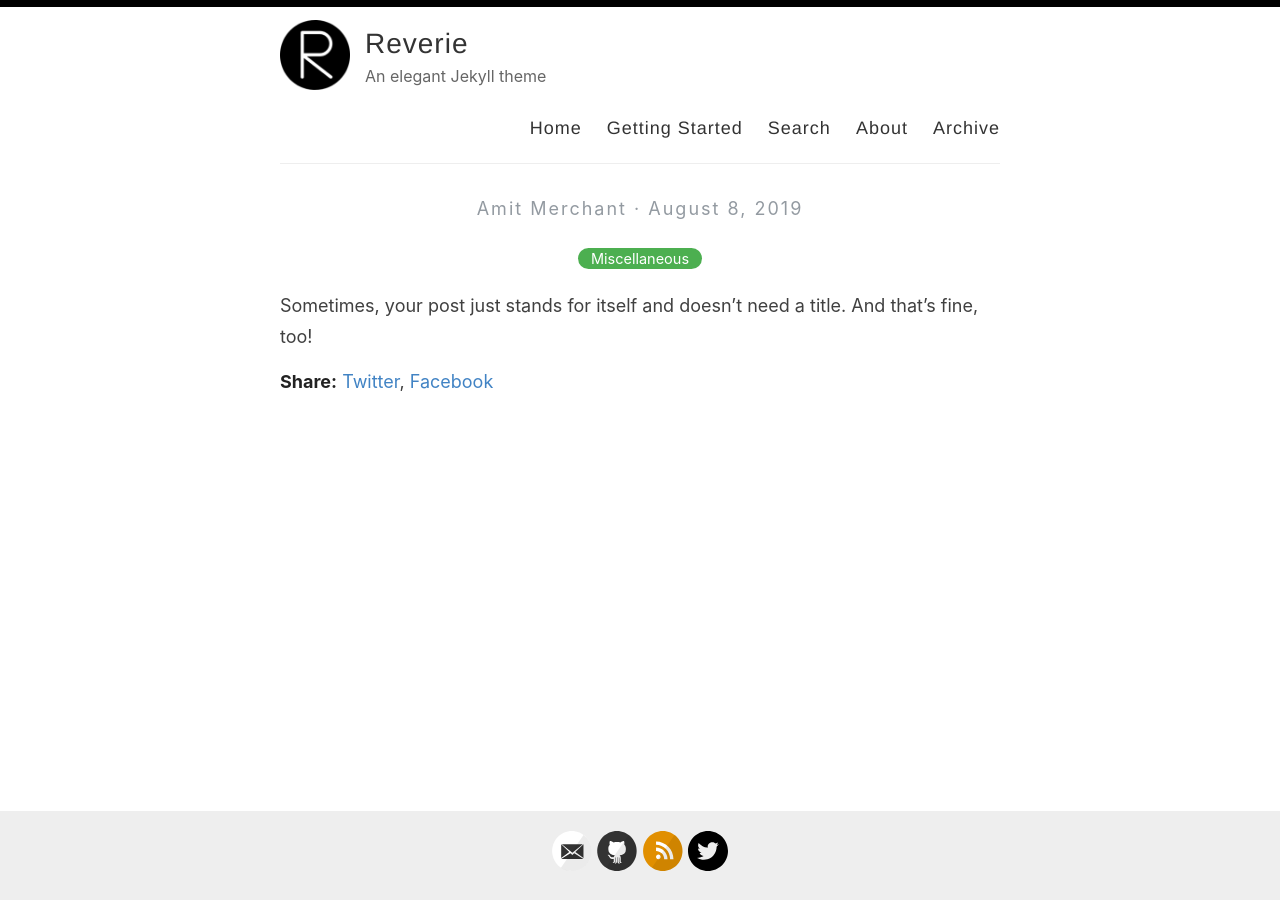
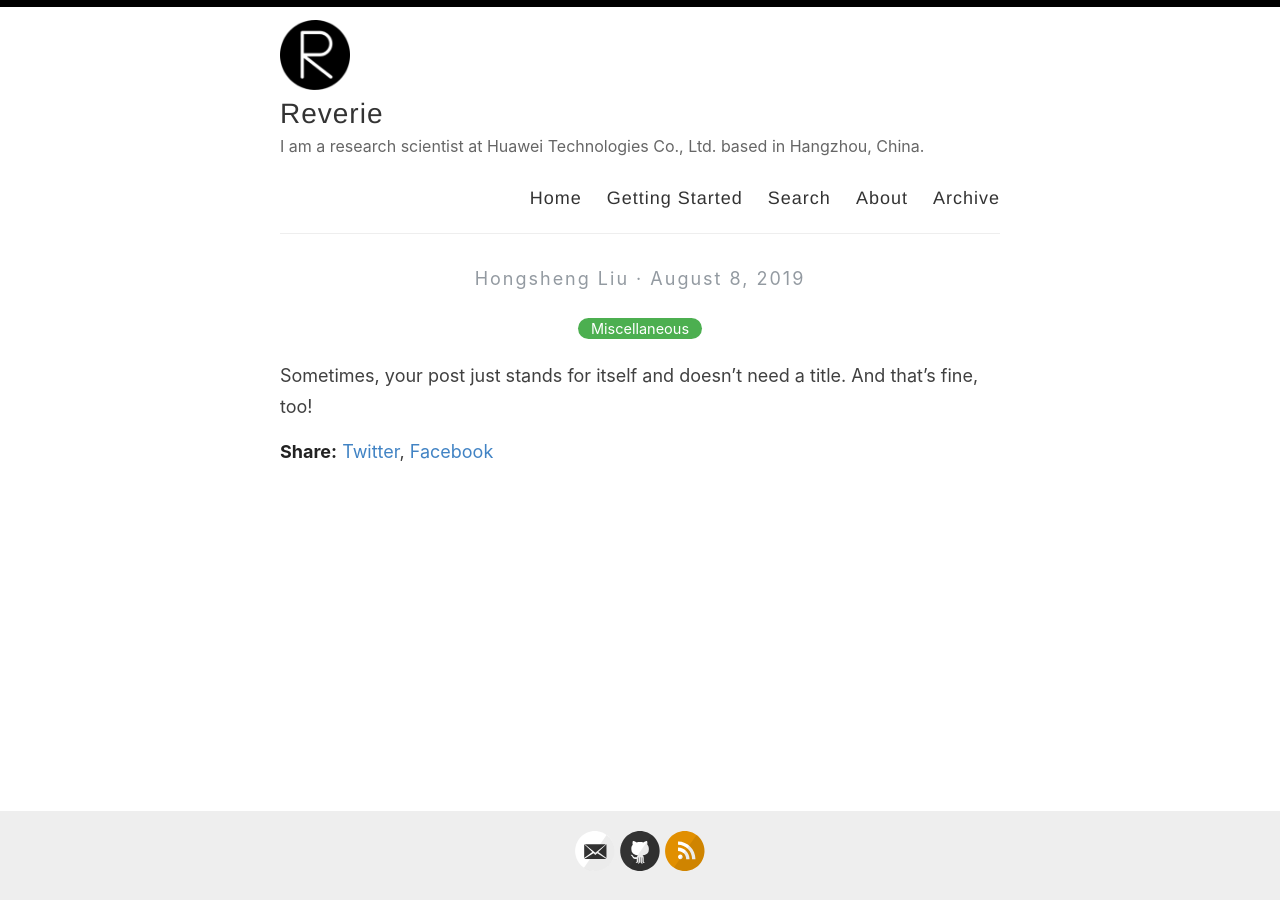
Before and after one commit to hsliuustc/hsliuustc.github.io, a Jekyll site: the page built from _posts/2019-08-08-no-title-posts.md, in a window 1280 px wide. Built offline with Jekyll 4.4.1, drawn with Linux system fonts in a browser that asks for light colours.

Commit message:
update config.yml

```diff
--- a/_config.yml
+++ b/_config.yml
@@ -6,10 +6,10 @@
 name: Reverie
 
 # Name of the author
-author: Amit Merchant
+author: Hongsheng Liu
 
 # Short bio or description (displayed in the header)
-description: An elegant Jekyll theme
+description: I am a research scientist at Huawei Technologies Co., Ltd. based in Hangzhou, China.
 
 # URL of your avatar or profile pic (you could use your GitHub profile pic)
 avatar: /images/reverie.png
@@ -21,15 +21,15 @@ avatar: /images/reverie.png
 # Includes an icon in the footer for each username you enter
 footer-links:
   dribbble:
-  email: amit.d.merchant@gmail.com
+  email: hsliuustc@gmail.com
   facebook:
   flickr:
-  github: amitmerchant1990/reverie
+  github: hsliuustc/hsliuustc
   instagram:
   linkedin:
   pinterest:
   rss: rss
-  twitter: amit_merchant
+  twitter: # amit_merchant
   stackoverflow:
   youtube: # channel/<your_long_string> or user/<user-name>
   googleplus: # anything in your profile username that comes after plus.google.com/
@@ -48,14 +48,14 @@ google_analytics: UA-43339302-11
 
 # Your website URL (e.g. http://amitmerchant1990.github.io or http://www.amitmerchant.com)
 # Used for Sitemap.xml and your RSS feed
-url: http://www.amitmerchant.com/reverie
-enforce_ssl: https://www.amitmerchant.com/reverie
+url: http://hsliuustc.github.io
+enforce_ssl: https://hsliuustc.github.io
 
 # If you're hosting your site at a Project repository on GitHub pages
 # (http://yourusername.github.io/repository-name)
 # and NOT your User repository (http://yourusername.github.io)
 # then add in the baseurl here, like this: "/repository-name"
-baseurl: "/reverie"
+baseurl: # "/hsliuustc"
 
 #
 # !! You don't need to change any of the configuration flags below !!
```
